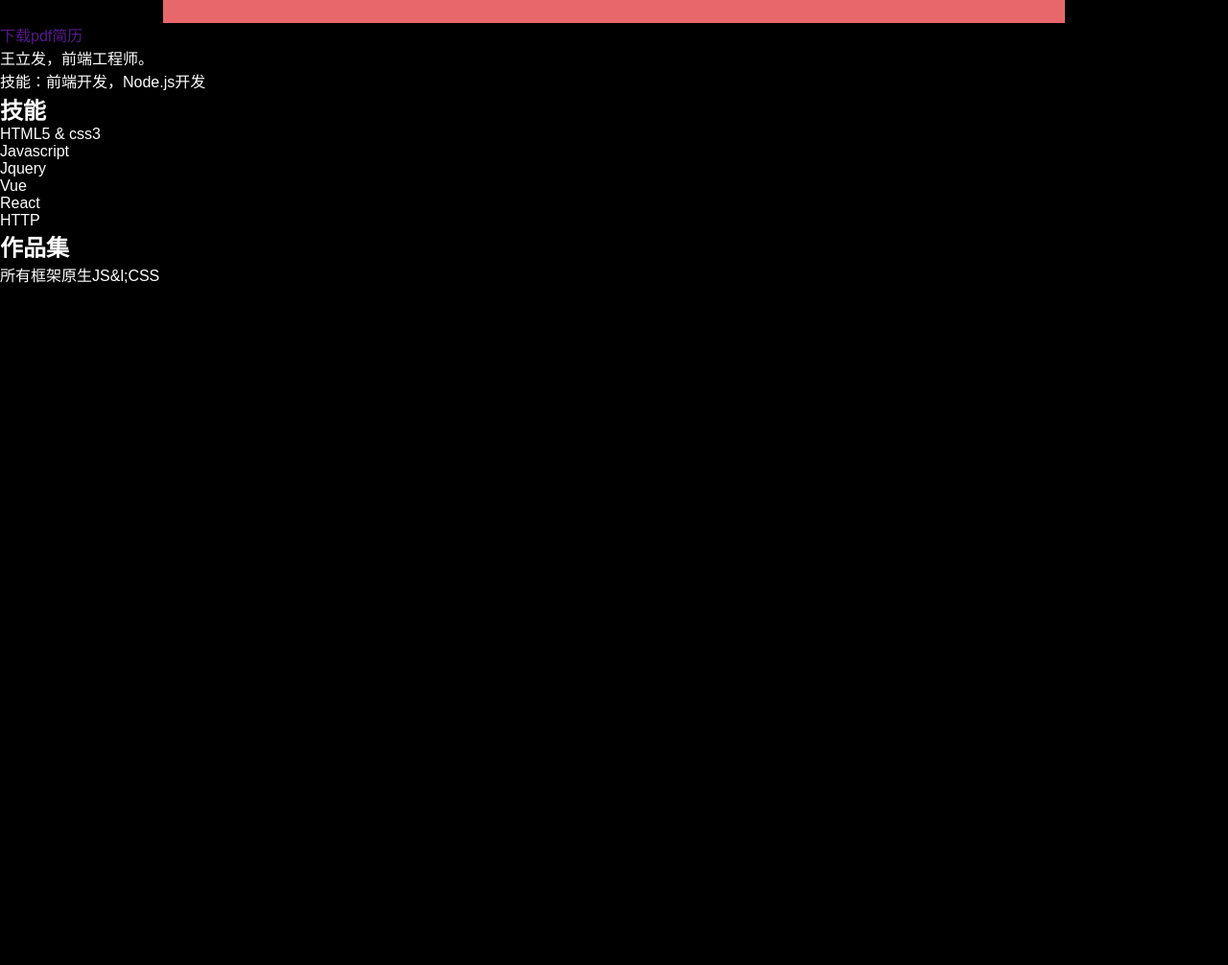
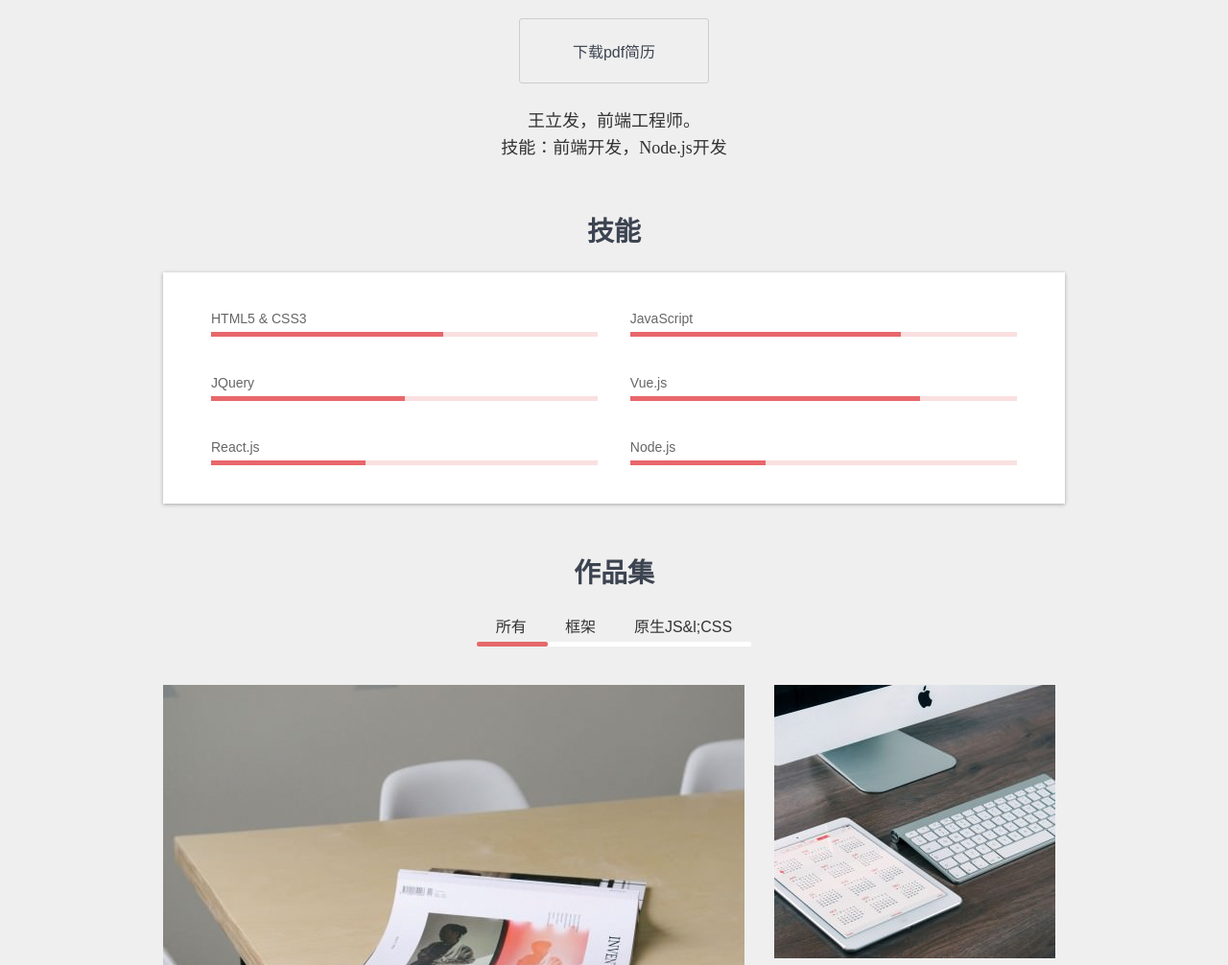
Before and after one commit to wanglifa/resume-2, a plain HTML site: page index.html in a window 1280 px wide. Shown: the part 681-1687 px from the top of the page at 96% size. Before the commit the page ends 979 px from the top, so only its background shows below. Drawn offline with Linux system fonts and the light colour scheme.

Commit message:
loading js

```diff
--- a/a.css
+++ b/a.css
@@ -11,8 +11,8 @@
     clear: both;
 }
 body{
-    background: black;
-    color: #fff;
+    background: #efefef;
+    color: #333;
     font-family: '微软雅黑',Arial, Helvetica, sans-serif;
 }
 
@@ -67,9 +67,6 @@ body{
     background: url(./images/rs-cover-2-2-1-1.jpg) center no-repeat;
     height: 515px;
     background-size: cover;
-    position: absolute;
-    top: 0;
-    left: 0;
     width: 100%;
 }
 .mask{
@@ -84,7 +81,10 @@ body{
     color: #666;
     box-sizing: border-box;
     position: relative;
-    padding-top: 200px;
+    margin-top: -350px;
+    -webkit-box-shadow:  0 1px 6px rgba(0, 0, 0, 0.3);
+    -moz-box-shadow:  0 1px 6px rgba(0, 0, 0, 0.3);
+    box-shadow:  0 1px 6px rgba(0, 0, 0, 0.3);
 }
 .userCard_head{
     background-color: #fff;
@@ -164,3 +164,152 @@ body{
     border-radius: 50%;
     background-color: rgba(208,92,96,1);
 }
+.button{
+    padding: 21px 55px;
+    border: 1px solid #cbcdcf;
+    color: #3d4451;
+    border-radius: 3px;
+    display: inline-block;
+}
+.userCard+p,.userCard+p+p{
+    text-align: center;
+    max-width: 940px;
+    margin: 0 auto;
+}
+.userCard+p{
+    margin: 30px auto 25px;
+}
+.userCard+p > a{
+    transition: all .3s linear;
+    cursor: pointer;
+}
+.userCard+p > a:hover{
+    -webkit-box-shadow: 0 5px 11px 0 rgba(0, 0, 0, 0.18);
+    -moz-box-shadow: 0 5px 11px 0 rgba(0, 0, 0, 0.18);
+    box-shadow: 0 5px 11px 0 rgba(0, 0, 0, 0.18);
+}
+.userCard+p+p{
+    font-family: '楷体';
+    font-size: 18px;
+    line-height: 1.6;
+}
+
+section{
+    max-width: 940px;
+    margin: 0 auto;
+    text-align: center;
+    padding-top: 50px;
+}
+section>h2{
+    color: #3d4451;
+    font-size: 28px;
+    margin-bottom: 25px;
+}
+.skills > ol{
+    background: #fff;
+    -webkit-box-shadow:  0 1px 4px rgba(0, 0, 0, 0.3);
+    -moz-box-shadow: 0 1px 4px rgba(0, 0, 0, 0.3);
+    box-shadow:  0 1px 4px rgba(0, 0, 0, 0.3);
+    padding: 40px 50px;
+}
+.skills>ol li{
+    float: left;
+    width: 48%;
+    text-align: left;
+    margin-bottom: 40px;
+}
+.skills>ol li:nth-child(2n+2){
+    float: right;
+}
+.skills>ol li h3{
+    font-size: 14px;
+    font-weight: normal;
+    color: #666;
+    margin-bottom: 6px;
+}
+.progressBar{
+    width: 100%;
+    height: 5px;
+    background: #FAE0E0;
+    position: relative;
+}
+.progressBar::before{
+    content: '';
+    height: 100%;
+    width: 60%;
+    position: absolute;
+    top: 0;
+    left: 0;
+    background: #E8676B;
+}
+.skills>ol li:nth-child(2) .progressBar::before{
+    width: 70%;
+}
+.skills>ol li:nth-child(3) .progressBar::before{
+    width: 50%;
+}
+.skills>ol li:nth-child(4) .progressBar::before{
+    width: 75%;
+}
+.skills>ol li:nth-child(5) .progressBar::before{
+    width: 40%;
+}
+.skills>ol li:nth-child(6) .progressBar::before{
+    width: 35%;
+}
+.skills>ol li:nth-child(5),.skills>ol li:last-child{
+    margin-bottom: 0;
+}
+section.portfolio >nav{
+    margin: 0 auto;
+    display: inline-block;
+    text-align: center;
+    vertical-align: top;
+    cursor: pointer;
+}
+section.portfolio >nav li{
+    margin-left: 40px;
+}
+section.portfolio >nav ol{
+    padding: 0 20px;
+}
+section.portfolio >nav li:first-child{
+    margin-left: 0;
+}
+.portfolio .bar{
+    height: 5px;
+    background: #fff;
+    -webkit-border-radius: 2px;
+    -moz-border-radius: 2px;
+    border-radius: 2px;
+    margin-bottom: 40px;
+    margin-top: 5px;
+}
+.portfolio .bar-inner{
+    height: 100%;
+    background: #e6686a;
+    width: 10%;
+    border-radius: 2px;
+    transition: all .3s linear;
+}
+.bar.status-1 .bar-inner{
+    margin-left: 0;
+    width: 74px;
+}
+.bar.status-2 .bar-inner{
+    margin-left: 74px;
+    width: 74px;
+}
+.bar.status-3 .bar-inner{
+    margin-left: 148px;
+    width: 135px;
+}
+.works{
+    position: relative;
+    margin-bottom: 100px;
+}
+.works .big,.works .small{
+    position: absolute;
+    top: 0;
+    left: 0;
+}
--- a/index.html
+++ b/index.html
@@ -85,37 +85,80 @@
 				</footer>
 			</div>
 		</div>
-		<a class="button" href="">下载pdf简历</a>
+		<p>
+			<a href="" class="button">下载pdf简历</a>
+		</p>
 		<p> 王立发，前端工程师。<br>
 			技能：前端开发，Node.js开发
 		</p>
 	</main>
-	<section>
+	<section class="skills">
 		<h2>技能</h2>
-		<ol>
-			<li>HTML5 &amp; css3</li>
-			<li>Javascript</li>
-			<li>Jquery</li>
-			<li>Vue</li>
-			<li>React</li>
-			<li>HTTP</li>
+		<ol class="clearfix">
+			<li>
+				<h3>HTML5 &amp; CSS3</h3>
+				<div class="progressBar"></div>
+			</li>
+			<li>
+				<h3>JavaScript</h3>
+				<div class="progressBar"></div>
+			</li>
+			<li>
+				<h3>JQuery</h3>
+				<div class="progressBar"></div>
+			</li>
+			<li>
+				<h3>Vue.js</h3>
+				<div class="progressBar"></div>
+			</li>
+			<li>
+				<h3>React.js</h3>
+				<div class="progressBar"></div>
+			</li>
+			<li>
+				<h3>Node.js</h3>
+				<div class="progressBar"></div>
+			</li>
 		</ol>
 	</section>
-	<section>
+	<section class="portfolio">
 		<h2>作品集</h2>
-		<nav>
-			<ol>
-				<li>所有</li>
-				<li>框架</li>
-				<li>原生JS&ampl;CSS</li>
+		<nav id="protfo">
+			<ol class="clearfix">
+				<li id="1">所有</li>
+				<li id="2">框架</li>
+				<li id="3">原生JS&ampl;CSS</li>
 			</ol>
+			<div class="bar status-1" id="bar">
+				<div class="bar-inner"></div>
+			</div>
 		</nav>
-		<div class="jobs">
-			<div class="bog"></div>
-			<div class="small"></div>
-			<div class="small"></div>
+		<div class="works" style="height: 597px">
+			<div class="big">
+				<img src="./images/1.jpg" alt="作品1">
+			</div>
+			<div class="small" style="top: 0;left: 637px">
+				<img src="./images/2.jpg" alt="作品2">
+			</div>
+			<div class="small" style="top: 312px;left: 637px;">
+				<img src="./images/3.jpg" alt="作品3">
+			</div>
 		</div>
 	</section>
 </body>
+<script>
+function $(id) {
+	return document.getElementById(id);
+}
 
+$("1").onmouseenter = function (ev) {
+	$("bar").className = "bar status-1";
+}
+$("2").onmouseenter = function (ev) {
+    $("bar").className = "bar status-2";
+}
+$("3").onmouseenter = function (ev) {
+    $("bar").className = "bar status-3";
+}
+</script>
 </html>
```
Also changed, not shown: images/1.jpg (added), images/2.jpg (added), images/3.jpg (added).
